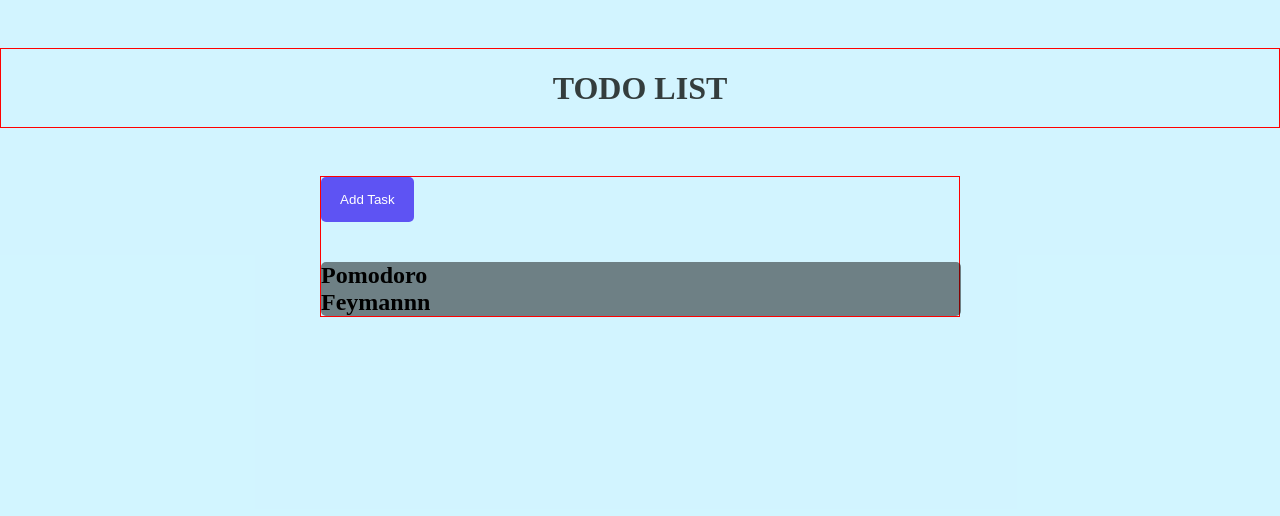
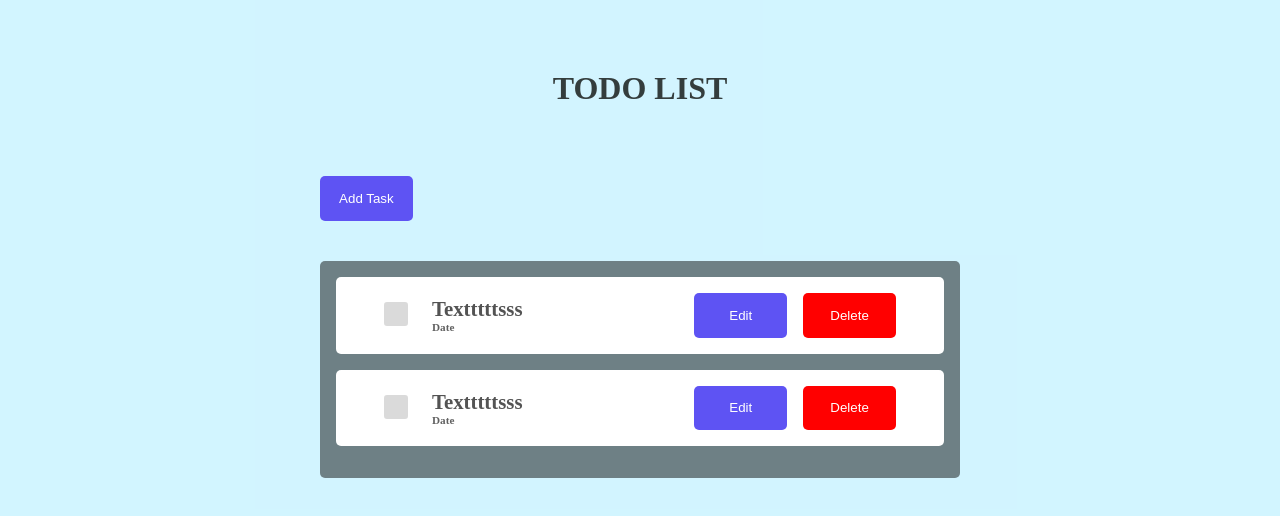
Before and after one commit to Fedozie/uno-proj, a React (Create React App) app: page / in a window 1280 px wide. Shown: the top 516 px of the page. Built offline with nearby package versions, Linux system fonts and the light colour scheme.

Commit message:
Finished building main UI components

```diff
--- a/src/components/UI/button.js
+++ b/src/components/UI/button.js
@@ -1,8 +1,13 @@
 import styles from './button.module.scss';
 
-const Button = ({text}) => {
+const Button = ({text, className, ...rest}) => {
+    // const xClassName = className;
+
     return (
-        <button className={styles.button}>
+        <button
+            className={`${styles.button} ${className === "dlt" ? styles.error : null}`}
+            {...rest}
+            >
             {text}
         </button>
     );
--- a/src/components/UI/button.module.scss
+++ b/src/components/UI/button.module.scss
@@ -11,3 +11,11 @@
         background-color: hsla(244, 87%, 64%, 0.689);
     }
 }
+
+.error{
+    background-color: hsl(0, 100%, 50%);
+
+    &:hover{
+        background-color: hsl(0, 100%, 50%, 0.689);
+    }
+}
--- a/src/components/header/header.module.scss
+++ b/src/components/header/header.module.scss
@@ -1,7 +1,6 @@
 .header{
     width: inherit;
     height: 5rem;
-    border: 1px solid red;
     display: flex;
     align-items: center;
     justify-content: center;
--- a/src/components/main/main.js
+++ b/src/components/main/main.js
@@ -1,5 +1,5 @@
 import Button from '../UI/button';
-import TodoConatiner from '../todos/todoContainer';
+import TodoContainer from '../todos/todoContainer';
 
 import styles from './main.module.scss';
 
@@ -9,7 +9,7 @@ const Main = () => {
             <div>
                 <Button text = {"Add Task"}/>
             </div>
-            <TodoConatiner/>
+            <TodoContainer/>
         </section>
     );
 }
--- a/src/components/main/main.module.scss
+++ b/src/components/main/main.module.scss
@@ -1,5 +1,4 @@
 .main{
-    border: 1px solid red;
     width: 50vw;
     height: auto;
     margin: 0 auto;
--- a/src/components/todos/todoContainer.js
+++ b/src/components/todos/todoContainer.js
@@ -1,17 +1,14 @@
+import TodoItem from './todoItem';
 
 import styles from './todoContainer.module.scss';
 
-const TodoConatiner = () => {
+const TodoContainer = () => {
     return (
         <div className={styles.container}>
-            <div>
-                <h1>Pomodoro</h1>
-            </div>
-            <div>
-                <h1>Feymannn</h1>
-            </div>
+            <TodoItem/>
+            <TodoItem/>
         </div>
     );
 }
 
-export default TodoConatiner;
+export default TodoContainer;
--- a/src/components/todos/todoContainer.module.scss
+++ b/src/components/todos/todoContainer.module.scss
@@ -4,4 +4,5 @@
     background-color: rgba(0, 0, 0, 0.478);
     border-radius: 5px;
     margin-top: 2.5rem;
+    padding: 1rem;
 }
--- a/src/components/todos/todoItem.js
+++ b/src/components/todos/todoItem.js
@@ -0,0 +1,32 @@
+
+import Button from '../UI/button';
+
+import styles from './todoItem.module.scss';
+
+
+const TodoItem = () => {
+    const dltBtnStyle = {
+        marginLeft: "1rem"
+    }
+
+    return (
+        <div className={styles.item}>
+            <div className={styles["item-todo"]}>
+                <div className={styles["item-todo-checkbox"]}>
+                    <input type="checkbox" name="" id="checkbox" />
+                    <label htmlFor="checkbox"></label>
+                </div>
+                <div>
+                    <p className={styles["item-todo-text"]}>Textttttsss</p>
+                    <p className={styles["item-todo-date"]}>Date</p>
+                </div>
+            </div>
+            <div className={styles["item-CTA"]}>
+                <Button text = {"Edit"}/>
+                <Button style = {dltBtnStyle} text = {"Delete"} className = {"dlt"} />
+            </div>
+        </div>
+    );
+}
+
+export default TodoItem;
--- a/src/components/todos/todoItem.module.scss
+++ b/src/components/todos/todoItem.module.scss
@@ -0,0 +1,63 @@
+.item{
+    width: 100%;
+    background-color: white;
+    border-radius: 5px;
+    display: flex;
+    justify-content: space-between;
+    align-items: center;
+    padding: 1rem 3rem;
+    margin-bottom: 1rem;
+
+
+    &-todo{
+        display: flex;
+        align-items: center;
+
+        &-checkbox{
+            margin-right: 3rem;
+            position: relative;
+
+            & > input[type="checkbox"]{
+                position: absolute;
+                opacity: 0;
+                height: 0;
+                width: 0;
+                left: .35rem;
+                top: -.55rem;
+            }
+
+            & > label{
+                cursor: pointer;
+                position: relative;
+                display: block;
+            }
+
+            & > label::before{
+                content: '';
+                position: absolute;
+                margin-top: -13px;
+                display: block;
+                height: 1.5rem;
+                width: 1.5rem;
+                background-color: hsla(0, 0%, 76%, 0.603);
+                border-radius: 3px;
+            }
+
+            & > input[type = "checkbox"]:checked + label::before{
+                background-color: hsl(244, 87%, 64%);
+            }
+        }
+
+        &-text{
+            font-size: 1.3rem;
+            font-weight: 600;
+            color:  hsla(0, 0%, 20%, 0.842);
+        }
+
+        &-date{
+            font-size: .7rem;
+            font-weight: 600;
+            color:  rgb(97, 97, 97);
+        }
+    }
+}
```
Also changed, not shown: public/index.html (+1 -27 lines).
